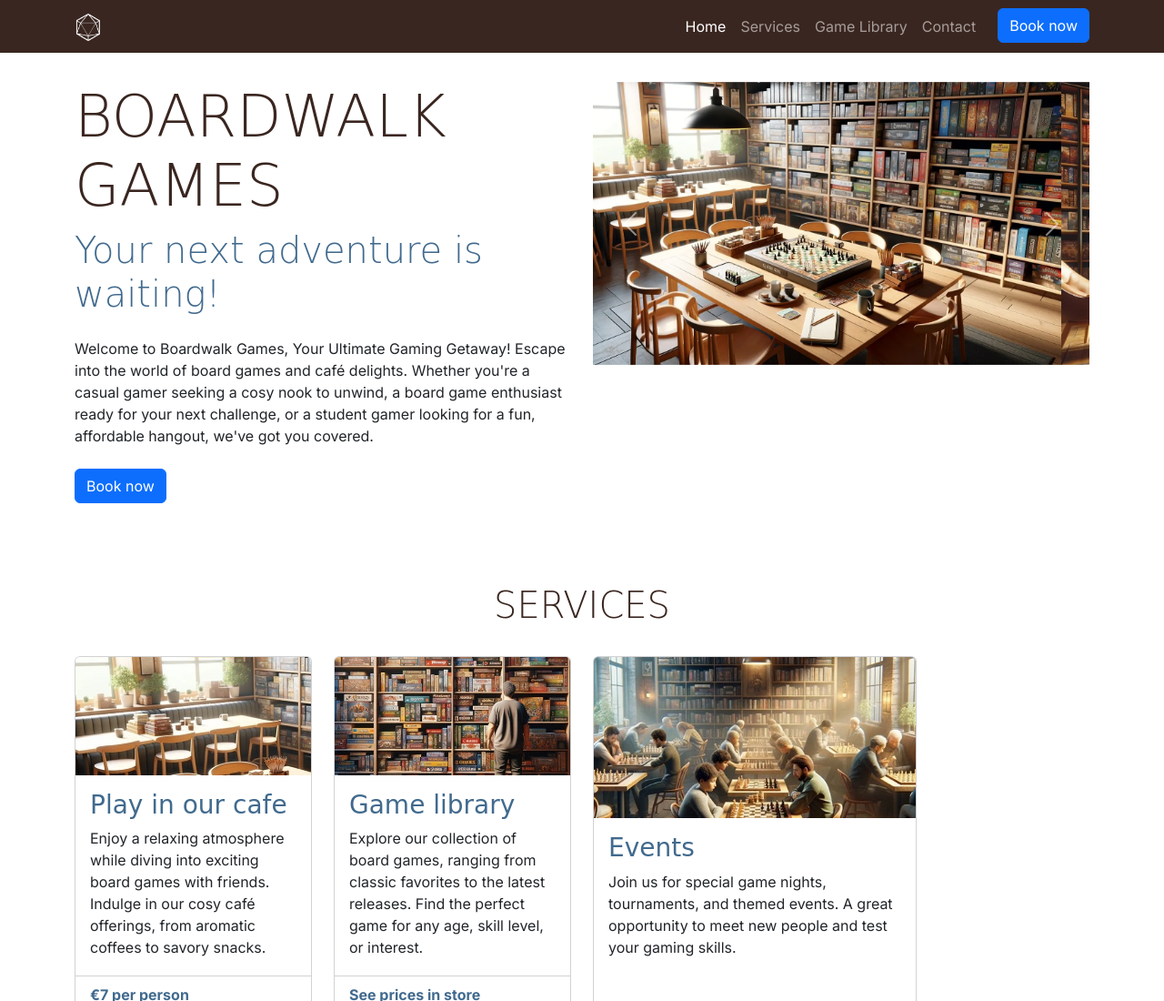
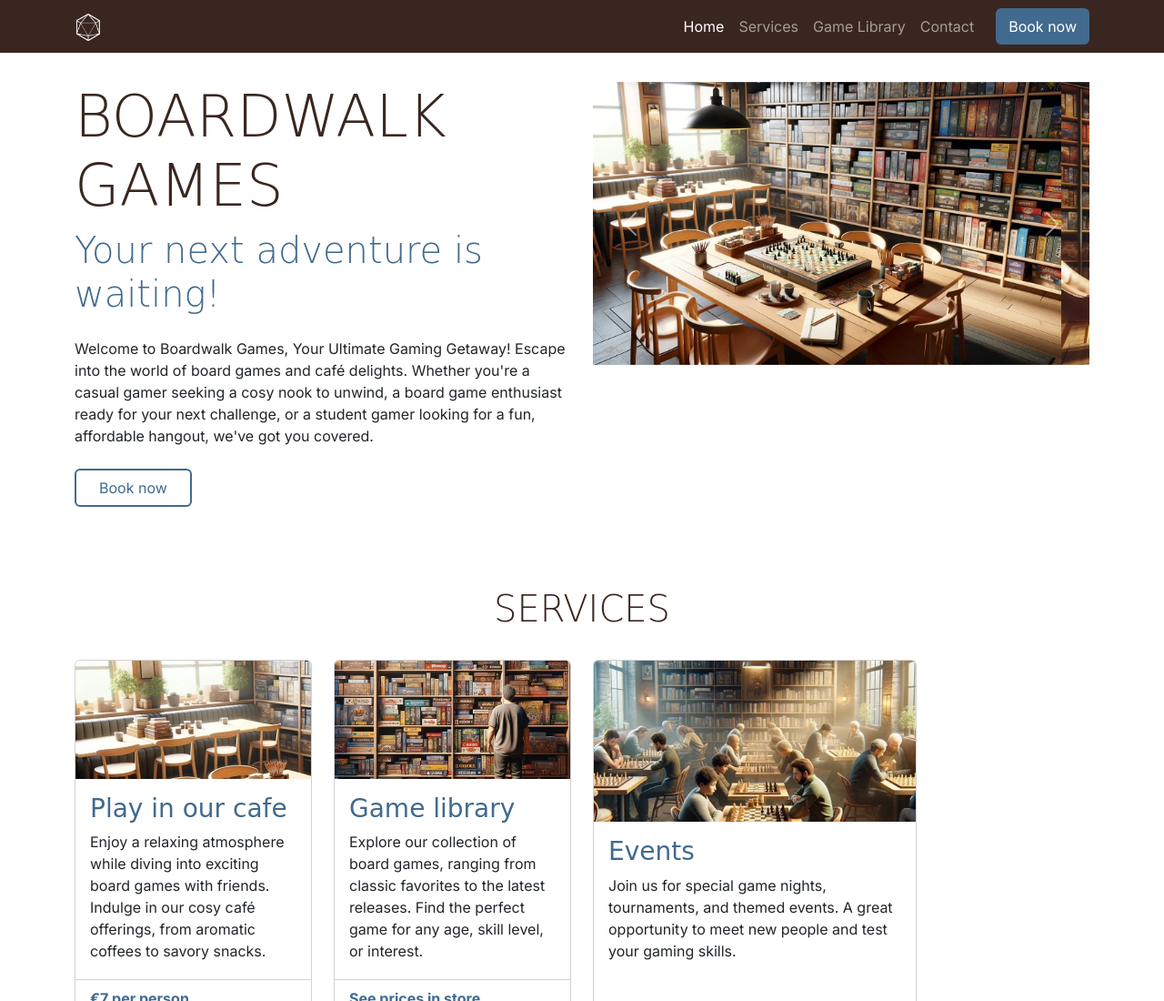
Before and after one commit to wouter-codes/boardwalk-games, a plain HTML site: page index.html in a window 1280 px wide. Shown: the top 1100 px of the page at 91% size. Drawn offline with nearby package versions, Linux system fonts and the light colour scheme; a web font is replaced by a local one.

Commit message:
Style buttons on all pages

```diff
--- a/assets/css/style.css
+++ b/assets/css/style.css
@@ -37,6 +37,31 @@ h2 {
 .section {
     margin-top: 2rem;
     margin-bottom: 2rem;
+}
+
+/* Buttons */
+.custom-button-fill {
+    border: solid 2px var(--highlight-color);
+    background-color: var(--highlight-color);
+    color: white;
+}
+
+.custom-button-fill:hover {
+    border: solid 2px var(--secondary-color);
+    background-color: var(--secondary-color);
+    color: white;
+}
+
+.custom-button-outline {
+    border: solid 2px var(--highlight-color);
+    background-color: transparent;
+    color: var(--highlight-color);
+    padding: 7px 25px;
+}
+
+.custom-button-outline:hover {
+    background-color: var(--highlight-color);
+    color: white;
 }
 
 /* Navbar */
--- a/index.html
+++ b/index.html
@@ -48,7 +48,7 @@
                             <a class="nav-link" href="#contact">Contact</a>
                         </li>
                         <li class="nav-item">
-                            <a href="booking.html" class="btn btn-primary ms-lg-3">Book now</a>
+                            <a href="booking.html" class="btn ms-lg-3 custom-button-fill">Book now</a>
                         </li>
                     </ul>
                 </div>
@@ -66,7 +66,7 @@
                     games and café delights. Whether you're a casual gamer seeking a cosy nook to unwind, a board game
                     enthusiast ready for your next challenge, or a student gamer looking for a fun, affordable hangout,
                     we've got you covered.</p>
-                <a href="booking.html" class="btn btn-primary mb-4">Book now</a>
+                <a href="booking.html" class="btn custom-button-outline mb-4">Book now</a>
             </div>
             <div class="col-12 col-xl-6">
                 <div id="carouselExampleAutoplaying" class="carousel slide" data-bs-ride="carousel">
```
Also changed, not shown: booking.html (+2 -2 lines), game-library.html (+1 -1 lines), success.html (+2 -2 lines).
